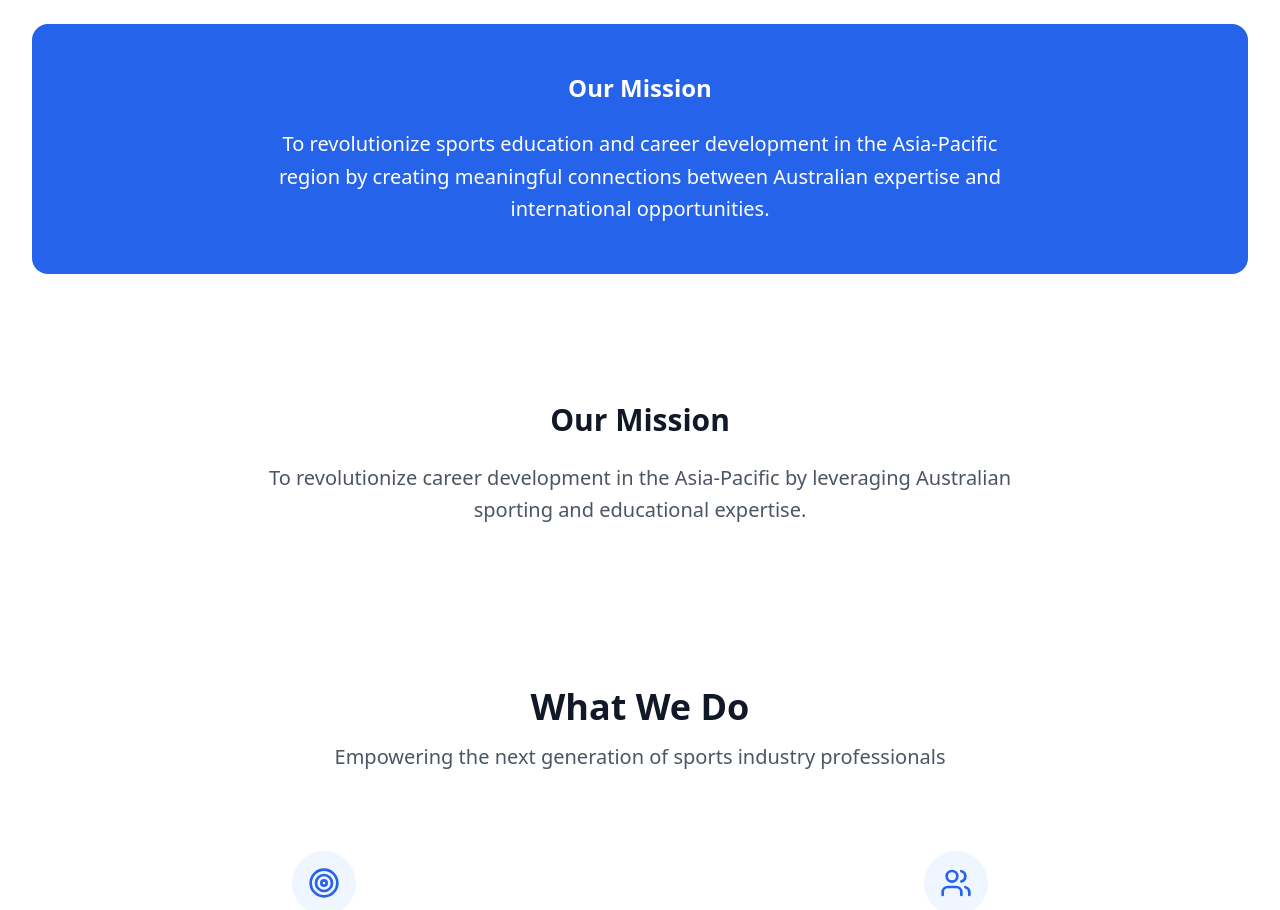
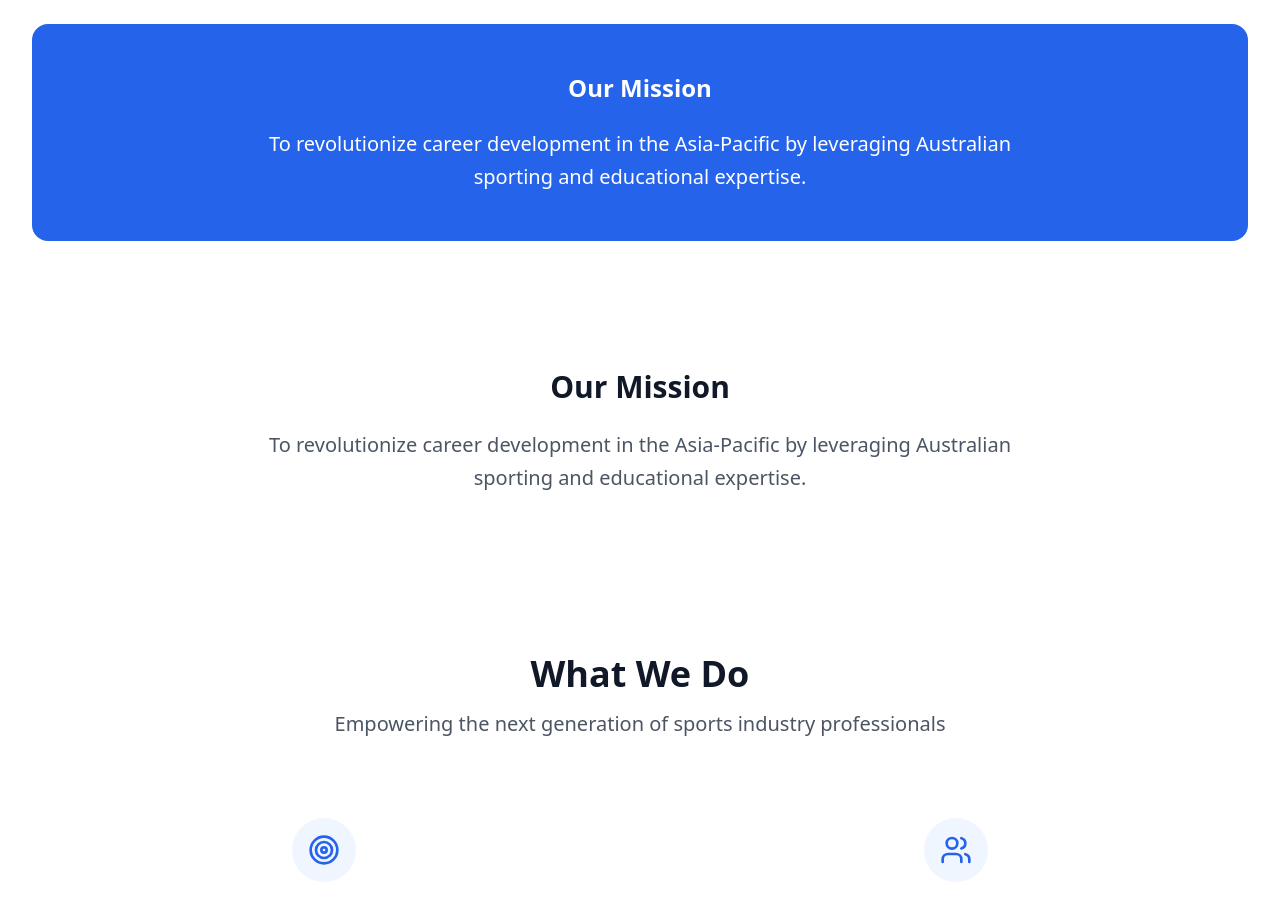
Before and after one commit to sameerbulakh/apac, a React (Vite) app: page / in a window 1280 px wide. Shown: the part 840-1750 px from the top of the page. Built offline with nearby package versions, Linux system fonts and the light colour scheme.

Commit message:
Update mission statement text in blue section

```diff
--- a/src/components/Hero.tsx
+++ b/src/components/Hero.tsx
@@ -46,7 +46,7 @@ const Hero = () => {
             <div className="max-w-3xl mx-auto text-center">
               <h3 className="text-2xl font-semibold mb-6">Our Mission</h3>
               <p className="text-xl leading-relaxed">
-                To revolutionize sports education and career development in the Asia-Pacific region by creating meaningful connections between Australian expertise and international opportunities.
+                To revolutionize career development in the Asia-Pacific by leveraging Australian sporting and educational expertise.
               </p>
             </div>
           </div>
```
